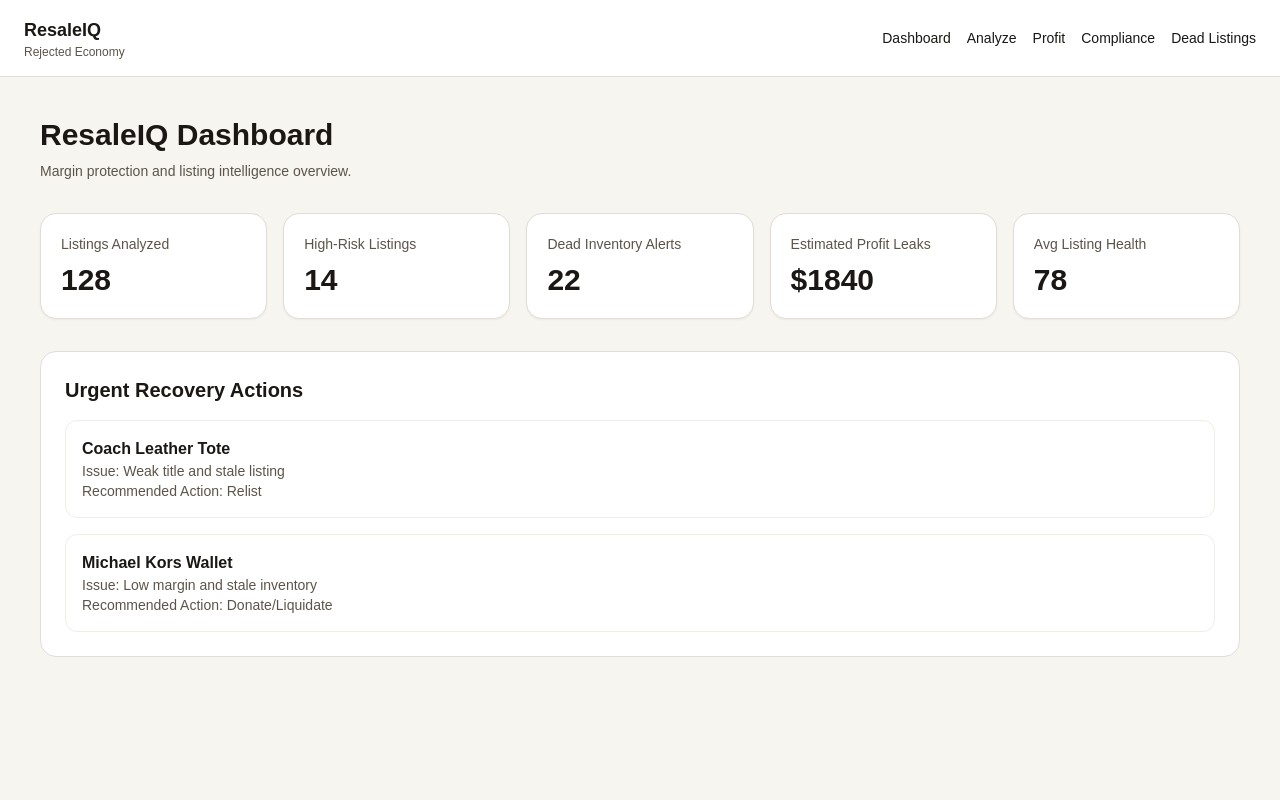
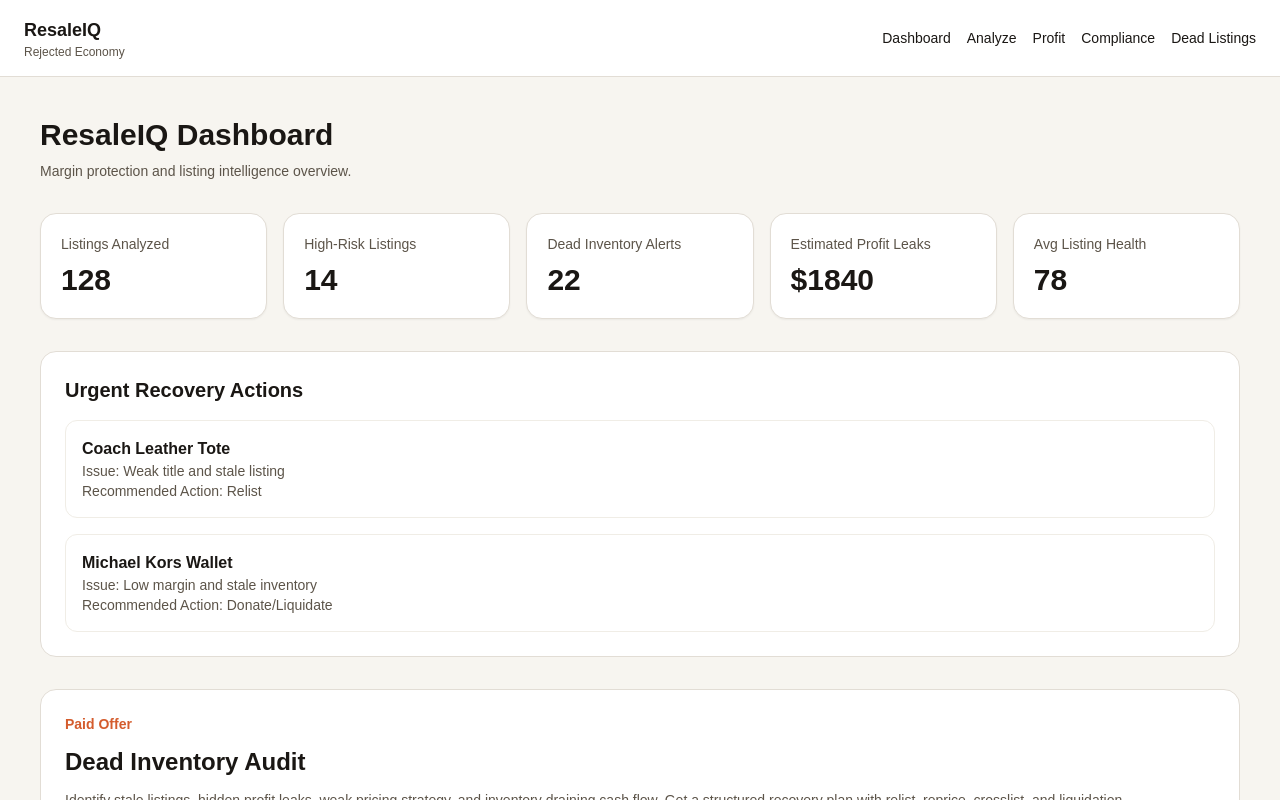
Before and after one commit to RejectedDope/ResaleIQ, a Next.js app: page / in a window 1280 px wide. Shown: the top 800 px of the page. Built offline with nearby package versions, Linux system fonts and the light colour scheme.

Commit message:
Add Dead Inventory Audit CTA to dashboard

```diff
--- a/app/page.tsx
+++ b/app/page.tsx
@@ -1,4 +1,5 @@
 import ScoreCard from '@/components/ScoreCard'
+import AuditCTA from '@/components/AuditCTA'
 import { dashboardMetrics, sampleDeadListings } from '@/lib/sampleData'
 
 export default function DashboardPage() {
@@ -32,6 +33,8 @@ export default function DashboardPage() {
             ))}
           </div>
         </section>
+
+        <AuditCTA />
       </div>
     </div>
   )
```
